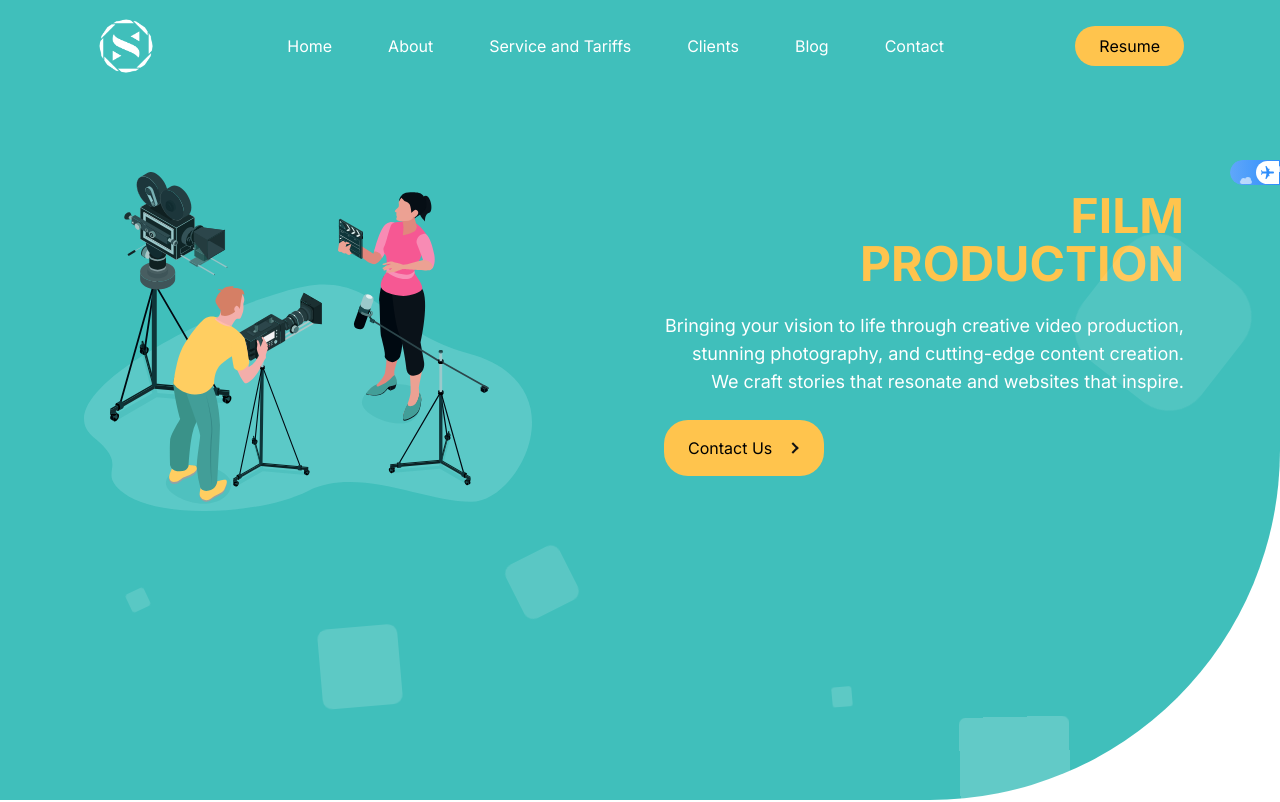
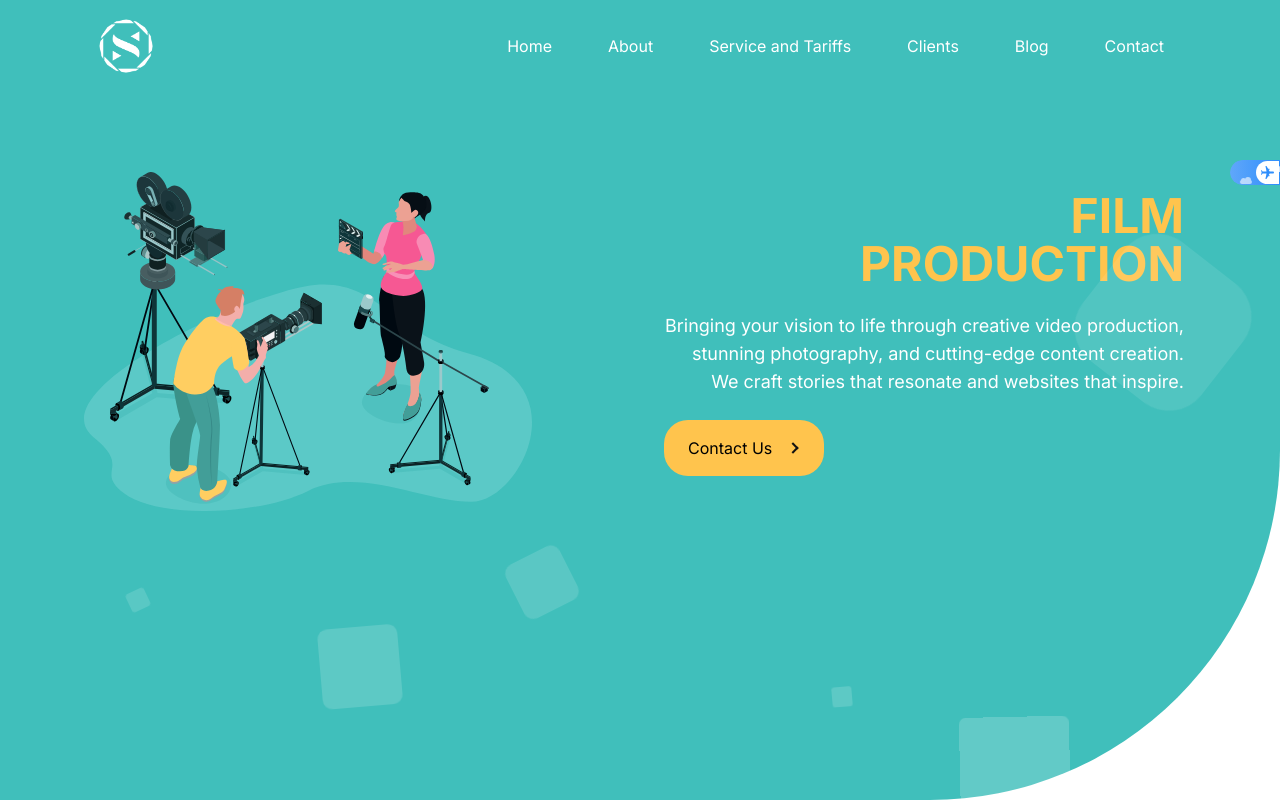
Before and after one commit to dissojak/StoonProd, a Next.js app: page / in a window 1280 px wide. Shown: the top 802 px of the page. Built offline with nearby package versions, Linux system fonts and the light colour scheme.

Commit message:
fix nav barre on mobile screen

```diff
--- a/src/app/components/Navbar.js
+++ b/src/app/components/Navbar.js
@@ -19,7 +19,6 @@ const Navbar = () => {
 
   const toggleMenu = () => {
     setIsMenuOpen(!isMenuOpen); // Toggle mobile menu
-    console.log("Toggle Menu");
   };
 
   return (
@@ -35,29 +34,11 @@ const Navbar = () => {
             height={100}
           />
         </Link>
-        <div className="lg:hidden xs:block">
-          <div className="flex space-x-4">
-            <Link
-              href="/resume"
-              className="relative bg-myYellow text-black lg:px-6 xs:px-3 py-2 rounded-full hover:bg-yellow-300 dark:bg-yellow-500 dark:text-white"
-            >
-              Resume
-            </Link>
 
-            {/*
-            <span className="absolute bottom-1/4">
-              <DarkModeSwitcher />
-            </span>
-             */}
-          </div>
-        </div>
         {/* Hamburger Menu Icon (Only visible on xs screens) */}
         <button
-          onClick={() => {
-            toggleMenu(); // Call the toggleMenu function
-            console.log("Toggle Menu"); // Log a message to the console
-          }}
-          className="lg:hidden text-white focus:outline-none relative "
+          onClick={toggleMenu} // Call the toggleMenu function
+          className="lg:hidden text-white focus:outline-none relative"
         >
           <svg
             className="h-8 w-8"
@@ -75,24 +56,12 @@ const Navbar = () => {
           </svg>
         </button>
 
-        {/* Full menu for lg screens, collapsible for xs screens */}
+        {/* Full menu for lg screens */}
         <ul
-          className={`lg:flex space-x-4 xs:${
-            isMenuOpen ? "block" : "hidden"
-          } xs:space-y-2 lg:space-y-0`}
+          className="lg:flex space-x-4 xs:hidden lg:space-y-0"
         >
-          {[
-            "Home",
-            "About",
-            "Service and Tariffs",
-            "Clients",
-            "Blog",
-            "Contact",
-          ].map((item, idx) => (
-            <li
-              key={idx}
-              className="list-none inline-block lg:px-5 lg:py-2.5 xs:px-2 xs:py-2"
-            >
+          {["Home", "About", "Service and Tariffs", "Clients", "Blog", "Contact"].map((item, idx) => (
+            <li key={idx} className="list-none inline-block lg:px-5 lg:py-2.5 xs:px-2 xs:py-2">
               <Link
                 href={`/${item.toLowerCase().replace(/\s+/g, "")}`}
                 className={`relative py-1.5 hover:text-myRed after:content-[''] after:absolute after:left-0 after:bottom-0 after:w-0 after:h-[3px] after:bg-myRed after:transition-all after:duration-300 hover:after:w-full ${
@@ -106,19 +75,35 @@ const Navbar = () => {
             </li>
           ))}
         </ul>
-        <div className="xs:hidden lg:block">
-          <div className="flex space-x-4">
-            <Link
-              href="/resume"
-              className="relative bg-myYellow text-black lg:px-6 xs:px-3 py-2 rounded-full hover:bg-yellow-300 dark:bg-yellow-500 dark:text-white"
+
+        {/* Sidebar for small screens (Right side) */}
+        <div
+          className={`lg:hidden fixed top-0 right-0 w-64 h-full bg-gray-800 text-white transform ${isMenuOpen ? "translate-x-0" : "translate-x-full"} transition-transform z-50`}
+        >
+          <div className="flex justify-end p-4">
+            {/* Close Button (X) */}
+            <button
+              onClick={toggleMenu} // Close the menu when clicked
+              className="text-white text-3xl"
             >
-              Resume
-            </Link>
-            {/* Replace the button with DarkModeSwitcher */}
+              &times; {/* X symbol */}
+            </button>
+          </div>
+          <div className="flex flex-col space-y-4 p-4">
+            {["Home", "About", "Service and Tariffs", "Clients", "Blog", "Contact"].map((item, idx) => (
+              <Link
+                key={idx}
+                href={`/${item.toLowerCase().replace(/\s+/g, "")}`}
+                className={`py-2 px-4 block hover:bg-myRed ${isActive(`/${item.toLowerCase()}`) ? "bg-myRed" : ""}`}
+              >
+                {item}
+              </Link>
+            ))}
           </div>
         </div>
       </nav>
-      <span className="absolute lg:top-[20vh] xs:top-[15vh] right-0">
+
+      <span className="absolute lg:top-[20vh] xs:top-[15vh] right-0 z-60">
         <DarkModeSwitcher />
       </span>
     </Fragment>
```
